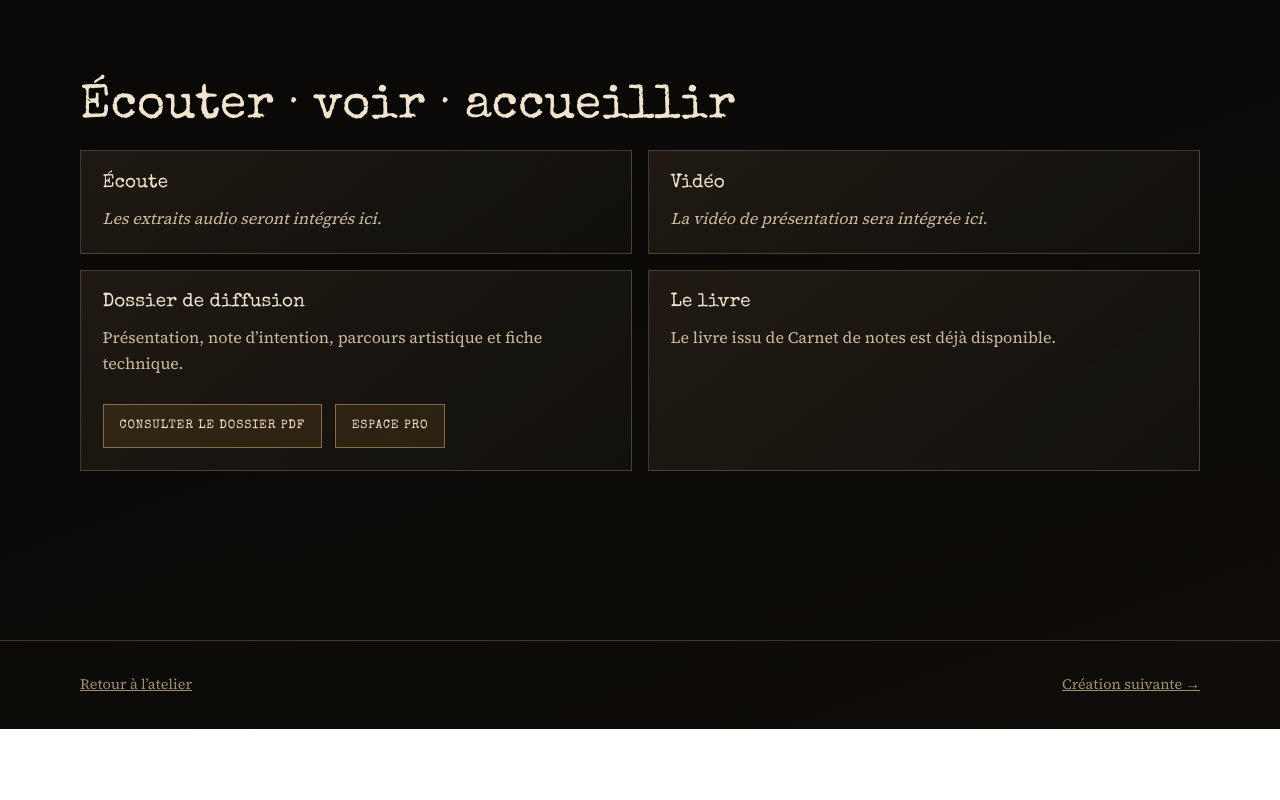
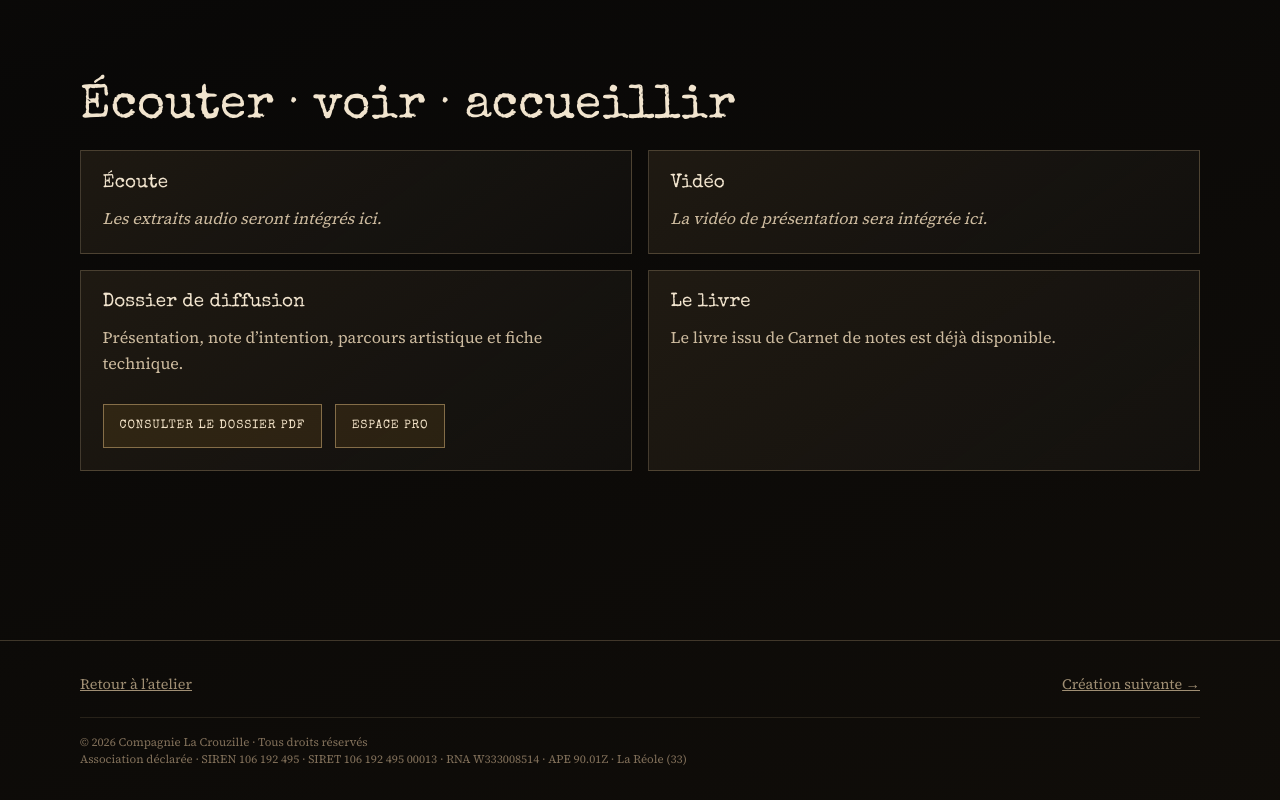
Before and after one commit to arnaudsubra-afk/cie-la-crouzille-site, a plain HTML site: page carnet-de-notes.html in a window 1280 px wide. Shown: the part 1143-1943 px from the top of the page. Before the commit the page ends 1872 px from the top, so only its background shows below. Drawn offline with nearby package versions, Linux system fonts and the light colour scheme.

Commit message:
Ajoute les mentions légales à Carnet de notes

```diff
--- a/carnet-de-notes.html
+++ b/carnet-de-notes.html
@@ -87,6 +87,10 @@
       <a href="index.html">Retour à l’atelier</a>
       <a href="carnet-de-voyage.html">Création suivante →</a>
     </div>
+    <div class="site-legal">
+      <span>© 2026 Compagnie La Crouzille · Tous droits réservés</span>
+      <span>Association déclarée · SIREN 106 192 495 · SIRET 106 192 495 00013 · RNA W333008514 · APE 90.01Z · La Réole (33)</span>
+    </div>
   </footer>
   <script src="script.js"></script>
 </body>
```
